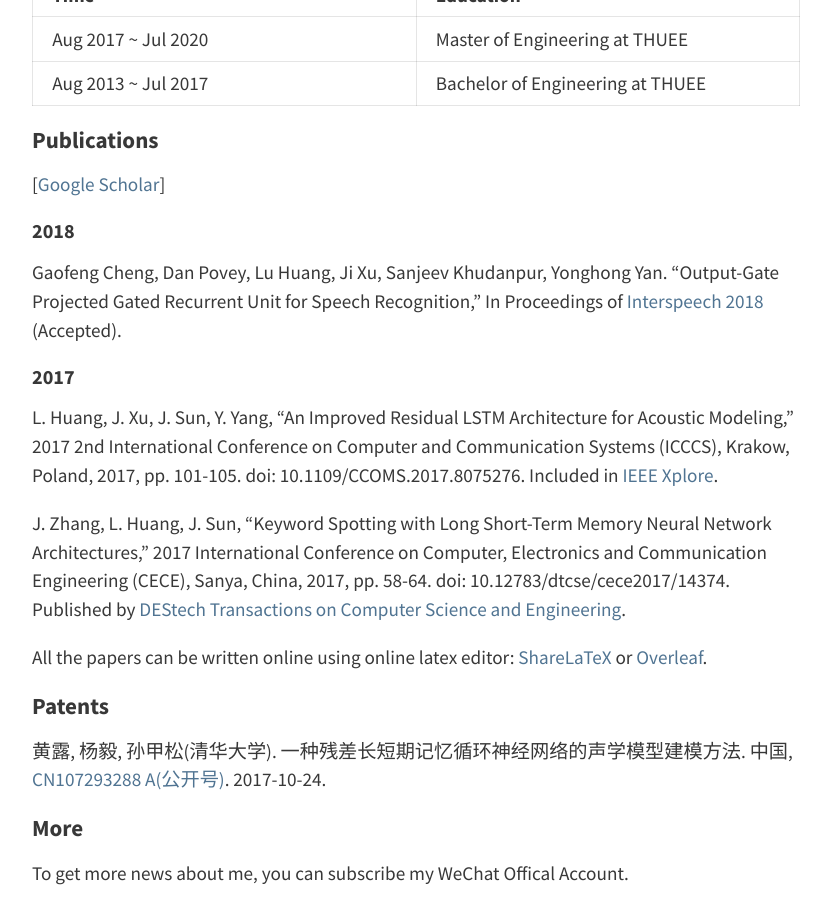
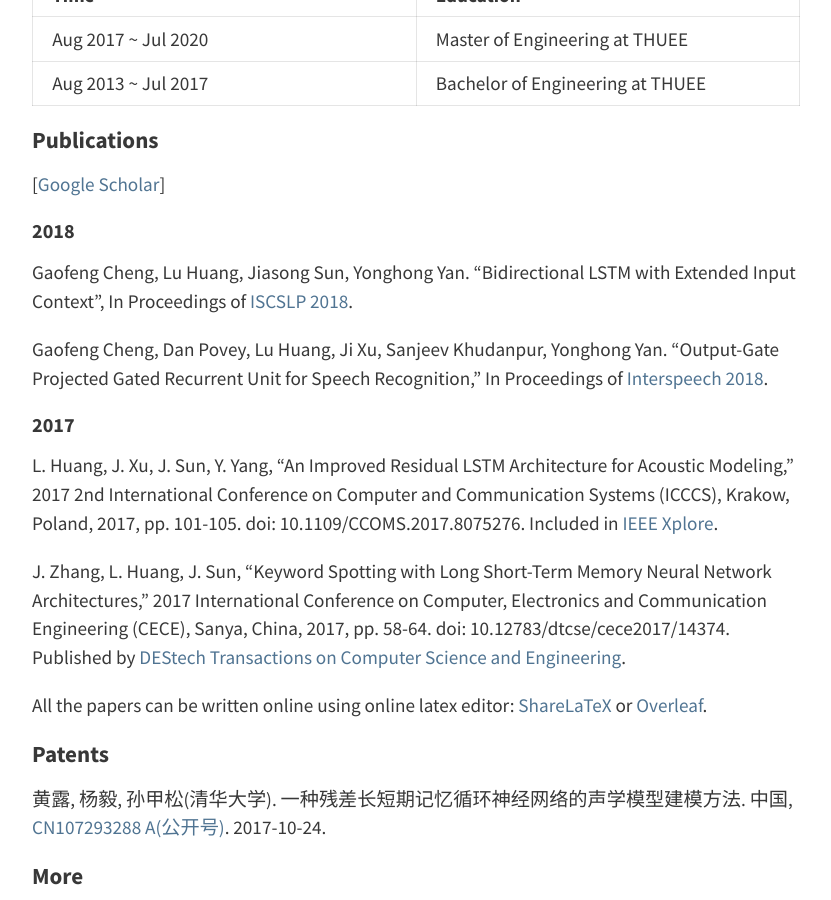
Before and after one commit to hlthu/hlthu.github.io, a Jekyll site: the page built from pages/about.md, in a window 1280 px wide and 900 px high, scrolled down 769 px. Shown: the whole window, without its empty margins (224-1055 px from the left). Built offline with Jekyll 4.4.1, drawn with Linux system fonts in a browser that asks for light colours; comment, search, counter and statistics services are not loaded.

Commit message:
Update about.md

```diff
--- a/pages/about.md
+++ b/pages/about.md
@@ -25,7 +25,9 @@ My research focuses on Artificial Neural Networks (especially recurrent neural n
 
 ## 2018
 
-Gaofeng Cheng, Dan Povey, Lu Huang, Ji Xu, Sanjeev Khudanpur, Yonghong Yan. "Output-Gate Projected Gated Recurrent Unit for Speech Recognition," In Proceedings of [Interspeech 2018](http://interspeech2018.org/accepted-papers.html) (Accepted).
+Gaofeng Cheng, Lu Huang, Jiasong Sun, Yonghong Yan. "Bidirectional LSTM with Extended Input Context", In Proceedings of [ISCSLP 2018](http://iscslp2018.org/).
+
+Gaofeng Cheng, Dan Povey, Lu Huang, Ji Xu, Sanjeev Khudanpur, Yonghong Yan. "Output-Gate Projected Gated Recurrent Unit for Speech Recognition," In Proceedings of [Interspeech 2018](http://interspeech2018.org/accepted-papers.html).
 
 ## 2017
 
```
